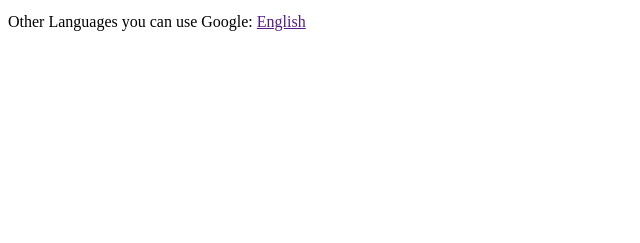
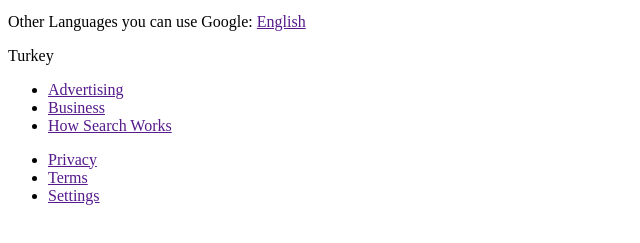
Before and after one commit to eminbulbul/google-landing-page, a plain HTML site: page index.html in a window 1280 px wide. Shown: the part 323-566 px from the top of the page, without its empty margins (0-640 px from the left). Drawn offline with Linux system fonts and the light colour scheme.

Commit message:
html done

```diff
--- a/index.html
+++ b/index.html
@@ -50,6 +50,26 @@
         </div>
     </main>
 
+    <!-- footer -->
+
+    <footer class="footer">
+
+        <div class="footer__country">Turkey</div>
+
+        <div class="footer__bottom">
+            <ul class="footer__bottom--left">
+                <li> <a href="">Advertising</a> </li>
+                <li> <a href="">Business</a> </li>
+                <li> <a href="">How Search Works</a></li>
+            </ul>
+            <ul class="footer__bottom--right">
+                <li> <a href="">Privacy</a> </li>
+                <li> <a href="">Terms</a> </li>
+                <li> <a href="">Settings</a> </li>
+            </ul>
+        </div>
+    </footer>
+
 
 
 
```
